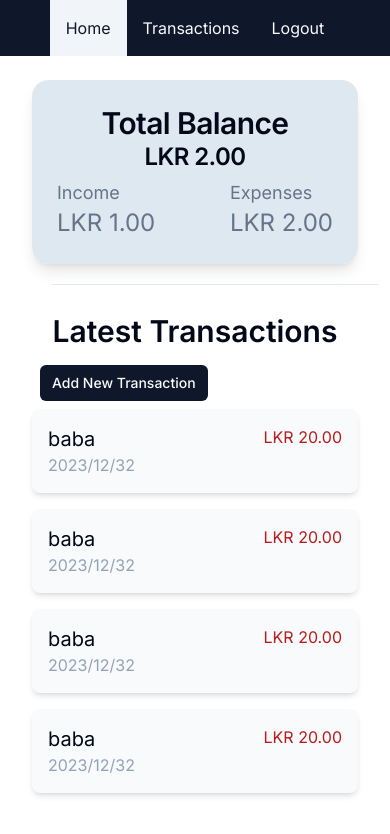
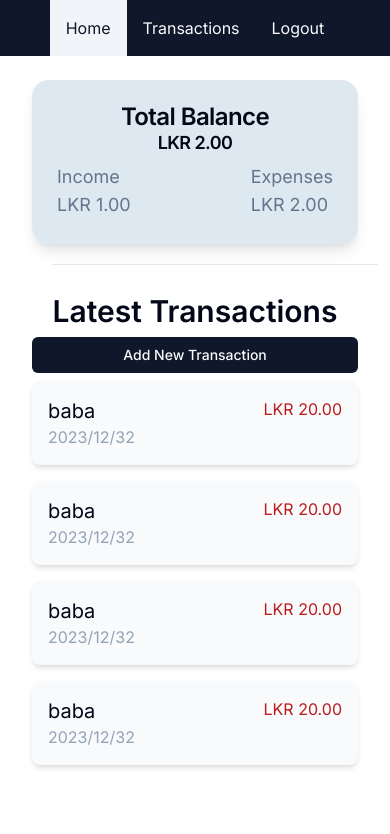
Before and after one commit to Kaweesha-mr/Expence-Tracker, a Next.js app in the folder frontend/: page / in a window 390 px wide. Shown: the top 834 px of the page. Built offline with nearby package versions, Linux system fonts and the light colour scheme.

Commit message:
fix:responsiveness issues in Home page

```diff
--- a/frontend/src/app/(userFacing)/page.tsx
+++ b/frontend/src/app/(userFacing)/page.tsx
@@ -11,10 +11,9 @@ export default function HomePage() {
         <MainCard totalBalance={2} expenses={2} income={1} />
             <Separator className="m-5" />
 
-            <div className="flex flex-col">
-
+            <div className="grid grid-cols-1">
                 <h1 className="text-3xl  font-semibold text-center m-2 ">Latest Transactions</h1>
-                <Button size={"sm"} className="w-fit m-2">Add New Transaction</Button>
+                <Button size={"sm"} className="w-full md:w-fit mb-2">Add New Transaction</Button>
                 <div className="grid grid-cols-1 md:grid-cols-2 gap-4">
                     <TransactionCard Title={"baba"}  Date={"2023/12/32"} Amount={20}/>
                     <TransactionCard Title={"baba"}  Date={"2023/12/32"} Amount={20}/>
--- a/frontend/src/components/mainCard.tsx
+++ b/frontend/src/components/mainCard.tsx
@@ -18,19 +18,19 @@ export default function MainCard({...props}: MainCardProps) {
             <CardHeader>
                 <CardTitle>
                     <div className="text-center">
-                        <h1 className="text-3xl">Total Balance</h1>
-                        <p className="text-2xl">{formatCurrency(props.totalBalance)}</p>
+                        <h1 className=" text-md sm:text-3xl">Total Balance</h1>
+                        <p className=" text-lg sm:text-2xl">{formatCurrency(props.totalBalance)}</p>
                     </div>
                 </CardTitle>
                 <CardDescription>
                     <div className="flex flex-row justify-between">
                         <div>
                             <h2 className="text-lg">Income</h2>
-                            <p className="text-2xl">{formatCurrency(props.income)}</p>
+                            <p className=" text-lg md:text-2xl">{formatCurrency(props.income)}</p>
                         </div>
                         <div>
                             <h2 className="text-lg">Expenses</h2>
-                            <p className="text-2xl">{formatCurrency(props.expenses)}</p>
+                            <p className=" text-lg md:text-2xl">{formatCurrency(props.expenses)}</p>
                         </div>
                     </div>
                 </CardDescription>
```
